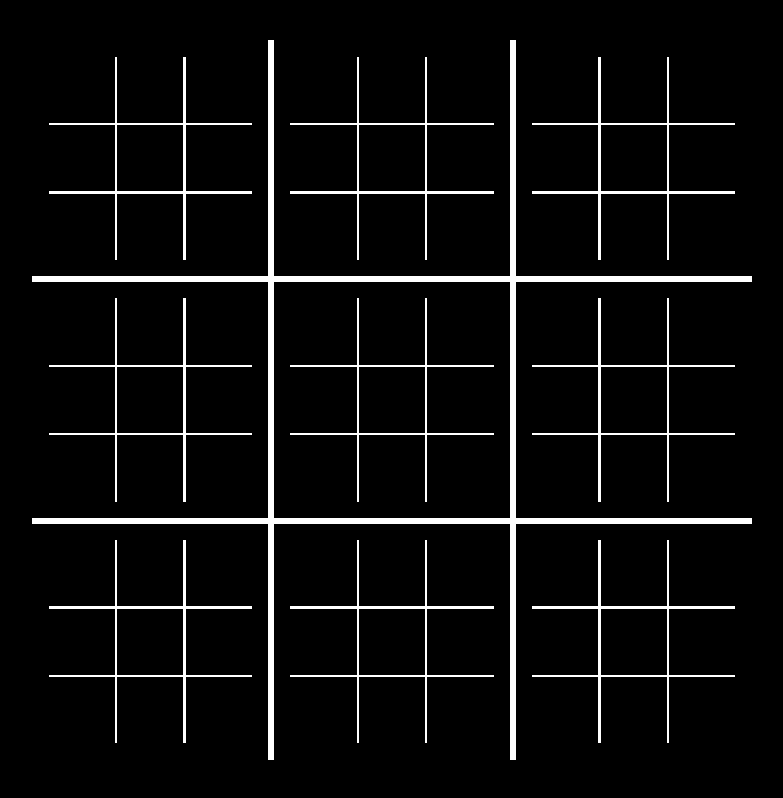
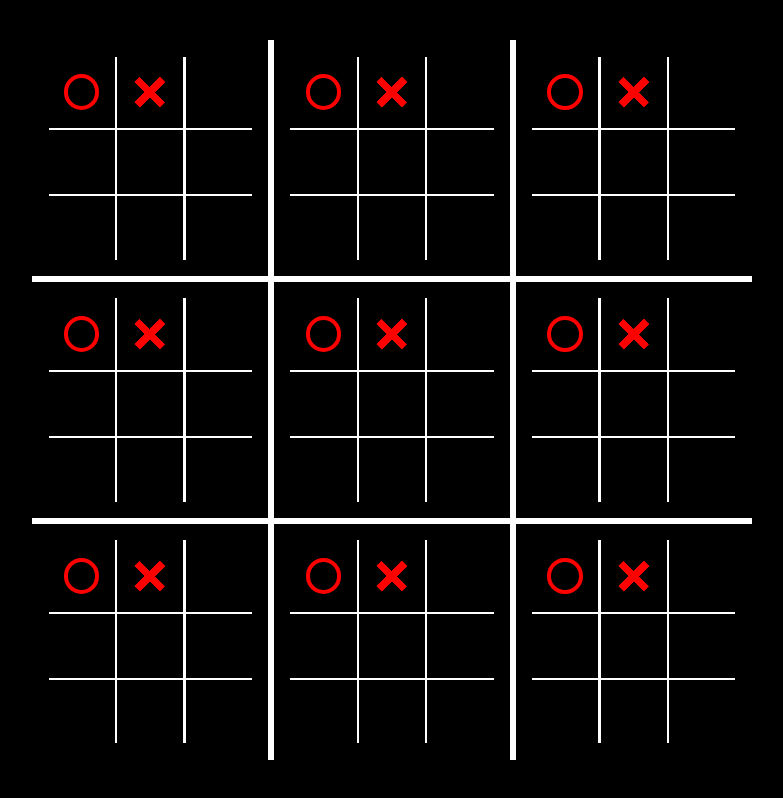
Before and after one commit to Prasun-Shiwakoti/Advance-Tik-Tak-Toe, a React (Create React App) app in the folder advance_tiktactoe/: page / in a window 1280 px wide. Shown: the whole page, without its empty margins (248-1031 px from the left). Built offline with nearby package versions, Linux system fonts and the light colour scheme.

Commit message:
Added UI elements
Added circle, cross, winning line, winning cricle and winning cross

```diff
--- a/advance_tiktactoe/src/Componenets/gameBoard.js
+++ b/advance_tiktactoe/src/Componenets/gameBoard.js
@@ -5,131 +5,186 @@ export default function GameBoard() {
   return (
     <div className='gameBoardContainer'>
       <div className="smallerGameContainer">
-        <div className='smallGameBoard'>
-          <div className="playingBox">1</div>
-          <div className="playingBox">2</div>
-          <div className="playingBox">3</div>
-          <div className="playingBox">4</div>
-          <div className="playingBox">5</div>
-          <div className="playingBox">6</div>
-          <div className="playingBox">7</div>
-          <div className="playingBox">8</div>
-          <div className="playingBox">9</div>
-
+        <div className='smallGameBoard '>
+          <div className="playingBox">
+            <div className="circle"></div>
+          </div>
+          <div className="playingBox">
+            <div className="cross"></div>
+          </div>
+          <div className="playingBox"></div>
+          <div className="playingBox"></div>
+          <div className="playingBox"></div>
+          <div className="playingBox"></div>
+          <div className="playingBox"></div>
+          <div className="playingBox"></div>
+          <div className="playingBox"></div>
+          <div className="winningLine hide"></div>
         </div>
+        <div className="winningCross hide "></div>
+        <div className="winningCircle hide"></div>
+      </div>
+      <div className="smallerGameContainer">
+        <div className='smallGameBoard '>
+          <div className="playingBox">
+            <div className="circle"></div>
+          </div>
+          <div className="playingBox">
+            <div className="cross"></div>
+          </div>
+          <div className="playingBox"></div>
+          <div className="playingBox"></div>
+          <div className="playingBox"></div>
+          <div className="playingBox"></div>
+          <div className="playingBox"></div>
+          <div className="playingBox"></div>
+          <div className="playingBox"></div>
+          <div className="winningLine hide"></div>
+        </div>
+        <div className="winningCross hide hide"></div>
+        <div className="winningCircle hide"></div>
+      </div>
+      <div className="smallerGameContainer">
+        <div className='smallGameBoard '>
+          <div className="playingBox">
+            <div className="circle"></div>
+          </div>
+          <div className="playingBox">
+            <div className="cross"></div>
+          </div>
+          <div className="playingBox"></div>
+          <div className="playingBox"></div>
+          <div className="playingBox"></div>
+          <div className="playingBox"></div>
+          <div className="playingBox"></div>
+          <div className="playingBox"></div>
+          <div className="playingBox"></div>
+          <div className="winningLine hide"></div>
+        </div>
+        <div className="winningCross hide hide"></div>
+        <div className="winningCircle hide"></div>
+      </div>
+      <div className="smallerGameContainer">
+        <div className='smallGameBoard '>
+          <div className="playingBox">
+            <div className="circle"></div>
+          </div>
+          <div className="playingBox">
+            <div className="cross"></div>
+          </div>
+          <div className="playingBox"></div>
+          <div className="playingBox"></div>
+          <div className="playingBox"></div>
+          <div className="playingBox"></div>
+          <div className="playingBox"></div>
+          <div className="playingBox"></div>
+          <div className="playingBox"></div>
+          <div className="winningLine hide"></div>
+        </div>
+        <div className="winningCross hide hide"></div>
+        <div className="winningCircle hide"></div>
+      </div>
+      <div className="smallerGameContainer">
+        <div className='smallGameBoard '>
+          <div className="playingBox">
+            <div className="circle"></div>
+          </div>
+          <div className="playingBox">
+            <div className="cross"></div>
+          </div>
+          <div className="playingBox"></div>
+          <div className="playingBox"></div>
+          <div className="playingBox"></div>
+          <div className="playingBox"></div>
+          <div className="playingBox"></div>
+          <div className="playingBox"></div>
+          <div className="playingBox"></div>
+          <div className="winningLine hide"></div>
+        </div>
+        <div className="winningCross hide hide"></div>
+        <div className="winningCircle hide"></div>
+      </div>
+      <div className="smallerGameContainer">
+        <div className='smallGameBoard '>
+          <div className="playingBox">
+            <div className="circle"></div>
+          </div>
+          <div className="playingBox">
+            <div className="cross"></div>
+          </div>
+          <div className="playingBox"></div>
+          <div className="playingBox"></div>
+          <div className="playingBox"></div>
+          <div className="playingBox"></div>
+          <div className="playingBox"></div>
+          <div className="playingBox"></div>
+          <div className="playingBox"></div>
+          <div className="winningLine hide"></div>
+        </div>
+        <div className="winningCross hide hide"></div>
+        <div className="winningCircle hide"></div>
+      </div>
+      <div className="smallerGameContainer">
+        <div className='smallGameBoard '>
+          <div className="playingBox">
+            <div className="circle"></div>
+          </div>
+          <div className="playingBox">
+            <div className="cross"></div>
+          </div>
+          <div className="playingBox"></div>
+          <div className="playingBox"></div>
+          <div className="playingBox"></div>
+          <div className="playingBox"></div>
+          <div className="playingBox"></div>
+          <div className="playingBox"></div>
+          <div className="playingBox"></div>
+          <div className="winningLine hide"></div>
+        </div>
+        <div className="winningCross hide hide"></div>
+        <div className="winningCircle hide"></div>
+      </div>
+      <div className="smallerGameContainer">
+        <div className='smallGameBoard '>
+          <div className="playingBox">
+            <div className="circle"></div>
+          </div>
+          <div className="playingBox">
+            <div className="cross"></div>
+          </div>
+          <div className="playingBox"></div>
+          <div className="playingBox"></div>
+          <div className="playingBox"></div>
+          <div className="playingBox"></div>
+          <div className="playingBox"></div>
+          <div className="playingBox"></div>
+          <div className="playingBox"></div>
+          <div className="winningLine hide"></div>
+        </div>
+        <div className="winningCross hide hide"></div>
+        <div className="winningCircle hide"></div>
       </div>
       <div className="smallerGameContainer">
         <div className='smallGameBoard'>
-          <div className="playingBox">1</div>
-          <div className="playingBox">2</div>
-          <div className="playingBox">3</div>
-          <div className="playingBox">4</div>
-          <div className="playingBox">5</div>
-          <div className="playingBox">6</div>
-          <div className="playingBox">7</div>
-          <div className="playingBox">8</div>
-          <div className="playingBox">9</div>
+          <div className="playingBox">
+            <div className="circle"></div>
+          </div>
+          <div className="playingBox">
+            <div className="cross"></div>
+          </div>
+          <div className="playingBox"></div>
+          <div className="playingBox"></div>
+          <div className="playingBox"></div>
+          <div className="playingBox"></div>
+          <div className="playingBox"></div>
+          <div className="playingBox"></div>
+          <div className="playingBox"></div>
+          <div className="winningLine hide"></div>
+        </div>
+        <div className="winningCross hide hide"></div>
+        <div className="winningCircle hide hide"></div>
+      </div>
 
-        </div>
-      </div>
-      <div className="smallerGameContainer">
-        <div className='smallGameBoard'>
-          <div className="playingBox">1</div>
-          <div className="playingBox">2</div>
-          <div className="playingBox">3</div>
-          <div className="playingBox">4</div>
-          <div className="playingBox">5</div>
-          <div className="playingBox">6</div>
-          <div className="playingBox">7</div>
-          <div className="playingBox">8</div>
-          <div className="playingBox">9</div>
-
-        </div>
-      </div>
-      <div className="smallerGameContainer">
-        <div className='smallGameBoard'>
-          <div className="playingBox">1</div>
-          <div className="playingBox">2</div>
-          <div className="playingBox">3</div>
-          <div className="playingBox">4</div>
-          <div className="playingBox">5</div>
-          <div className="playingBox">6</div>
-          <div className="playingBox">7</div>
-          <div className="playingBox">8</div>
-          <div className="playingBox">9</div>
-
-        </div>
-      </div>
-      <div className="smallerGameContainer">
-        <div className='smallGameBoard'>
-          <div className="playingBox">1</div>
-          <div className="playingBox">2</div>
-          <div className="playingBox">3</div>
-          <div className="playingBox">4</div>
-          <div className="playingBox">5</div>
-          <div className="playingBox">6</div>
-          <div className="playingBox">7</div>
-          <div className="playingBox">8</div>
-          <div className="playingBox">9</div>
-
-        </div>
-      </div>
-      <div className="smallerGameContainer">
-        <div className='smallGameBoard'>
-          <div className="playingBox">1</div>
-          <div className="playingBox">2</div>
-          <div className="playingBox">3</div>
-          <div className="playingBox">4</div>
-          <div className="playingBox">5</div>
-          <div className="playingBox">6</div>
-          <div className="playingBox">7</div>
-          <div className="playingBox">8</div>
-          <div className="playingBox">9</div>
-
-        </div>
-      </div>
-      <div className="smallerGameContainer">
-        <div className='smallGameBoard'>
-          <div className="playingBox">1</div>
-          <div className="playingBox">2</div>
-          <div className="playingBox">3</div>
-          <div className="playingBox">4</div>
-          <div className="playingBox">5</div>
-          <div className="playingBox">6</div>
-          <div className="playingBox">7</div>
-          <div className="playingBox">8</div>
-          <div className="playingBox">9</div>
-
-        </div>
-      </div>
-      <div className="smallerGameContainer">
-        <div className='smallGameBoard'>
-          <div className="playingBox">1</div>
-          <div className="playingBox">2</div>
-          <div className="playingBox">3</div>
-          <div className="playingBox">4</div>
-          <div className="playingBox">5</div>
-          <div className="playingBox">6</div>
-          <div className="playingBox">7</div>
-          <div className="playingBox">8</div>
-          <div className="playingBox">9</div>
-
-        </div>
-      </div>
-      <div className="smallerGameContainer">
-        <div className='smallGameBoard'>
-          <div className="playingBox">1</div>
-          <div className="playingBox">2</div>
-          <div className="playingBox">3</div>
-          <div className="playingBox">4</div>
-          <div className="playingBox">5</div>
-          <div className="playingBox">6</div>
-          <div className="playingBox">7</div>
-          <div className="playingBox">8</div>
-          <div className="playingBox">9</div>
-
-        </div>
-      </div>
 
 
     </div>
--- a/advance_tiktactoe/src/styles.css
+++ b/advance_tiktactoe/src/styles.css
@@ -33,6 +33,7 @@
     display: flex;
     justify-content: center;
     align-items: center;
+    position: relative;
 }
 .smallGameBoard{
     display: grid;
@@ -43,9 +44,67 @@
     background-color: white;
     gap: .15rem;
     aspect-ratio: 1 / 1;
+    position: relative;
+    /* opacity: 0.5; */
 }
 
 .smallerGameContainer .smallGameBoard .playingBox{
     background-color: black;
     height: 100%;
+    display: flex;
+    justify-content: center;
+    align-items: center;
 }
+
+.circle{
+    height: 50%;
+    border-radius: 50%;
+    border: 4px solid red;
+    aspect-ratio: 1/1;
+}
+.cross{
+    height: 50%;
+    background: linear-gradient(to bottom, transparent 40%, rgb(255, 0, 0) 40%, rgb(255, 0, 0) 60%, transparent 60%), linear-gradient(to right, transparent 40%, rgb(255, 0, 0) 40%, rgb(255, 0, 0) 60%, transparent 60%);
+    transform: rotate(45deg);
+    aspect-ratio: 1/1;
+}
+
+.winningLine{
+    width: 90%;
+    height: 2%;
+    position: absolute;
+    background-color: yellow;
+    left: 0;
+    right: 0;
+    margin-left: auto;
+    margin-right: auto;
+    top: 17%;
+}
+.winningCross{
+    position: absolute;
+    width: 90%;
+    aspect-ratio: 1/1;
+    background: linear-gradient(to bottom, transparent 40%, rgb(255, 0, 0) 40%, rgb(255, 0, 0) 60%, transparent 60%), linear-gradient(to right, transparent 40%, rgb(255, 0, 0) 40%, rgb(255, 0, 0) 60%, transparent 60%);
+    transform: rotate(45deg);
+    left: 0;
+    right: 0;
+    margin-left: auto;
+    margin-right: auto;
+}
+.winningCircle{
+    position: absolute;
+    width: 90%;
+    aspect-ratio: 1/1;
+    border-radius: 50%;
+    border: 1.5rem solid red;
+    left: 0;
+    right: 0;
+    margin-left: auto;
+    margin-right: auto;
+}
+.hide{
+    display: none !important;
+}
+.dim{
+    opacity: 0.5 !important;
+}
```
